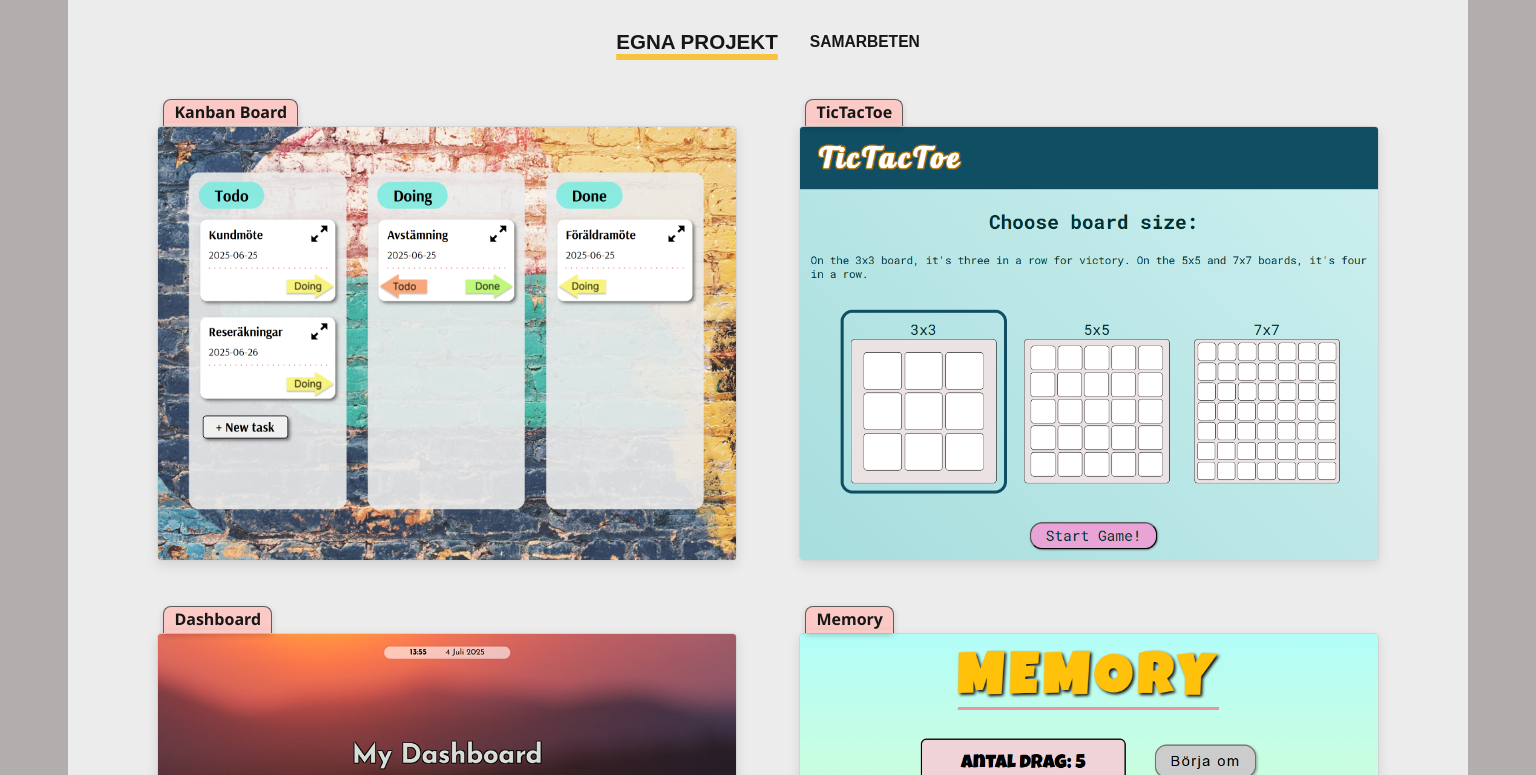
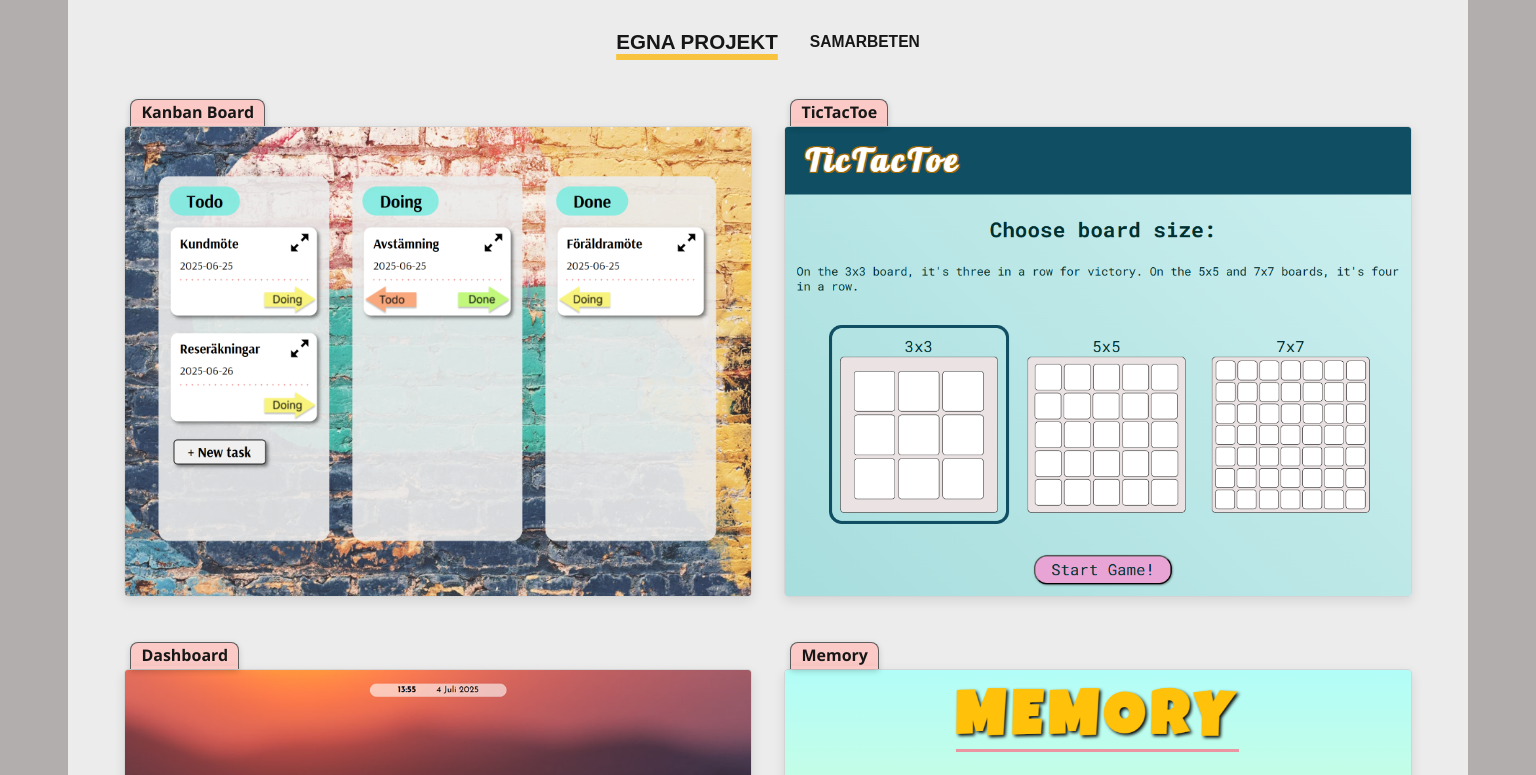
Before and after one commit to EllenSandqvist/Portfolio2025, a React (Vite) app: page / in a window 1536 px wide. Shown: the part 1289-2064 px from the top of the page. Built offline with nearby package versions, Linux system fonts and the light colour scheme.

Commit message:
Updated media quieries for project section

```diff
--- a/src/components/ProjectCard/ProjectCard.module.css
+++ b/src/components/ProjectCard/ProjectCard.module.css
@@ -166,12 +166,13 @@
     margin-bottom: 0em;
   }
 
-  /* .projectInfoView {
-    padding: 3em;
-  } */
+  .projectInfoView {
+    padding: 2em;
+  }
+
   .midDescription {
     display: block;
-    margin: 1em 0;
+    margin: 0.5em 0;
   }
 }
 
@@ -179,20 +180,26 @@
   .projectCard {
     max-width: 750px;
   }
-  .midDescription {
-    margin: 0;
+  .projectInfoView {
+    padding: 2em;
   }
+
   .detailedDescription {
     display: block;
+    margin-bottom: 1em;
   }
 }
 
 @media (min-width: 1400px) {
-  .projectCard {
-    max-width: 580px;
-  }
-
   .projectInfoView {
     padding: 1em;
   }
+
+  .midDescription {
+    margin: 0.2em 0;
+  }
+
+  .detailedDescription {
+    margin-bottom: 0.5em;
+  }
 }
--- a/src/components/Projects/Projects.module.css
+++ b/src/components/Projects/Projects.module.css
@@ -33,19 +33,12 @@
 }
 
 .project_content {
-  margin: 3.5em 0 0;
-  width: 92%;
+  margin: 3.5em auto;
+  width: 95%;
   display: grid;
   grid-template-columns: 1fr;
   place-items: center;
   gap: 3.5rem;
-}
-
-.project-card {
-  width: 520px;
-  height: 385px;
-  position: relative;
-  object-fit: contain;
 }
 
 @media (min-width: 500px) {
@@ -71,7 +64,8 @@
 @media (min-width: 1400px) {
   .project_content {
     grid-template-columns: 1fr 1fr;
-    gap: 1.5rem;
+    gap: 2em;
     row-gap: 4.5em;
+    width: 92%;
   }
 }
--- a/src/data/projects.js
+++ b/src/data/projects.js
@@ -135,7 +135,7 @@ const projectsData = {
       midDescription:
         "Appen är ett skolprojekt där mitt bidrag främst var användarautentisering (registrering, in- och utloggning), att sätta upp store med Pinia och funktionalitet för att lägga upp nya föremål för uthyrning.",
       detailedDescription:
-        "Applikationen använder modulära Vue-komponenter med Vue Router för navigering. Funktioner omfattar CRUD-operationer på användare, föremål och bokningar, användarautentisering (registrering, in- och utloggning), samt upplägg av nya föremål för uthyrning. En kalenderfunktion gör det enkelt för användare att välja hyrdatum. Data hanteras via Pinia store och lagras/uppdateras i JSONBin, vilket ger en strukturerad och responsiv lösning med fokus på användarvänlighet.",
+        "Appen använder modulära Vue-komponenter med Vue Router för navigering. Funktioner omfattar CRUD-operationer på användare, föremål och bokningar, användarautentisering (registrering, in- och utloggning), samt upplägg av nya föremål för uthyrning. En kalenderfunktion gör det enkelt för användare att välja hyrdatum. Data hanteras via Pinia store och lagras/uppdateras i JSONBin, vilket ger en strukturerad och responsiv lösning med fokus på användarvänlighet.",
       img: rently,
       repo: "https://github.com/EllenSandqvist/Rently",
       liveDemo: "https://rently-app.netlify.app/",
```
